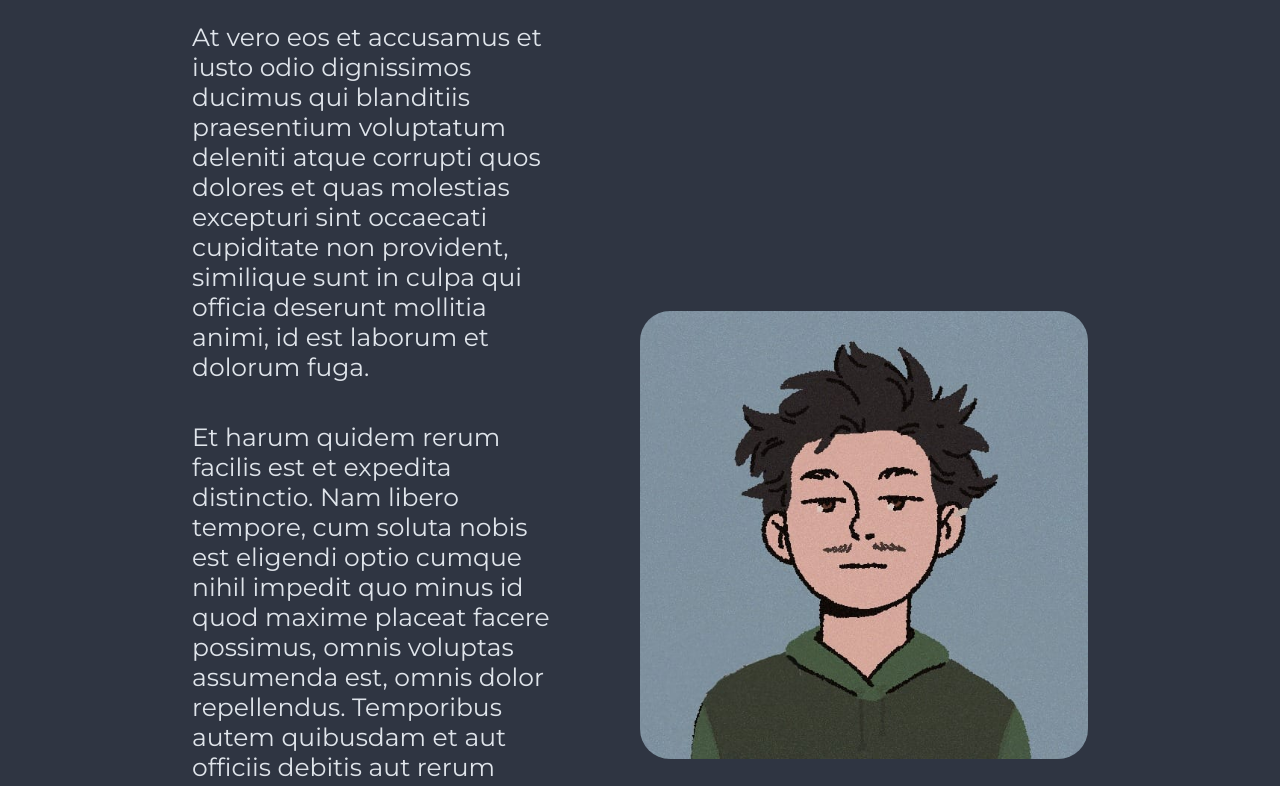
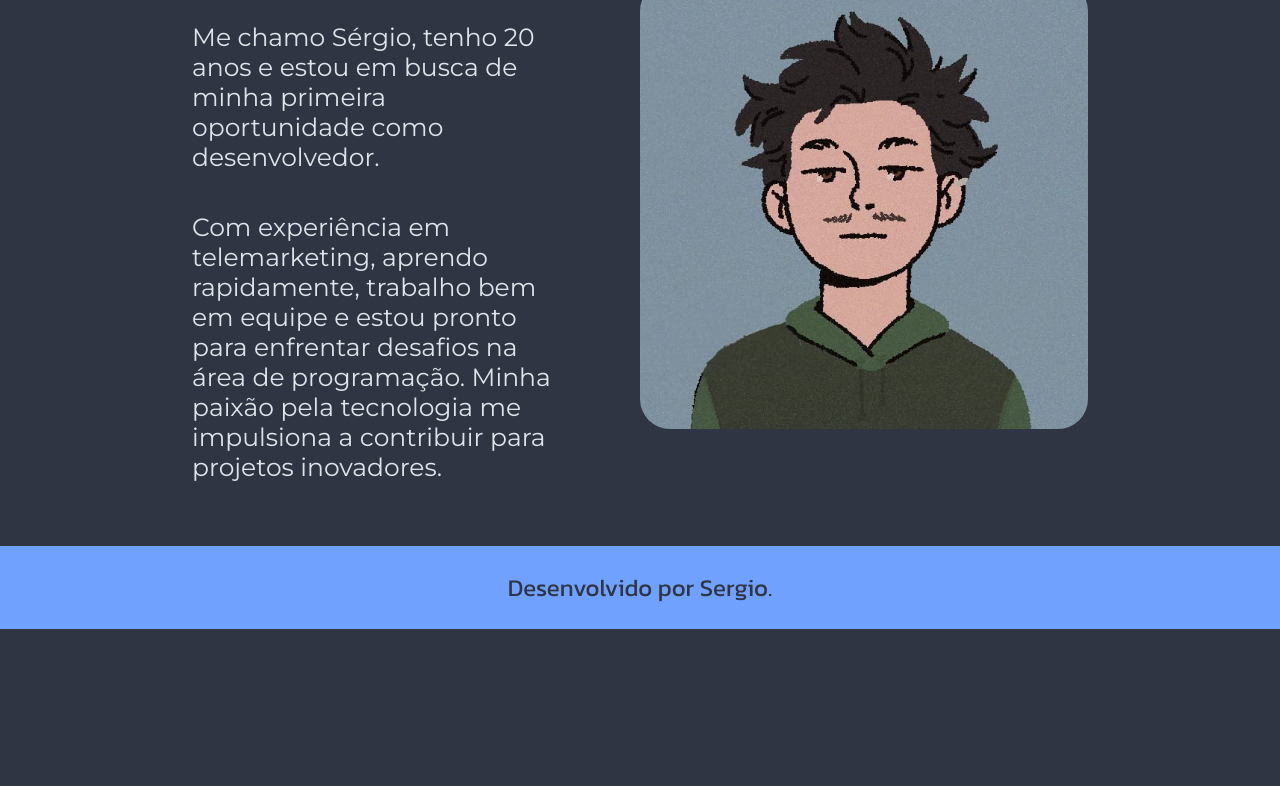
Before and after one commit to serjolass/Portfolio, a plain HTML site: page about.html in a window 1280 px wide. Shown: the part 209-995 px from the top of the page. After the commit the page ends 838 px from the top, so only its background shows below. Drawn offline with Linux system fonts and the light colour scheme.

Commit message:
Add files via upload

```diff
--- a/about.html
+++ b/about.html
@@ -18,8 +18,8 @@
     <main class="geral">
         <section class="geral__conteudo">
         <h1 class="geral__conteudo__titulo"> Sobre mim</h1>
-        <p class="geral__conteudo__texto">At vero eos et accusamus et iusto odio dignissimos ducimus qui blanditiis praesentium voluptatum deleniti atque corrupti quos dolores et quas molestias excepturi sint occaecati cupiditate non provident, similique sunt in culpa qui officia deserunt mollitia animi, id est laborum et dolorum fuga.</p>
-        <p class="geral__conteudo__texto">Et harum quidem rerum facilis est et expedita distinctio. Nam libero tempore, cum soluta nobis est eligendi optio cumque nihil impedit quo minus id quod maxime placeat facere possimus, omnis voluptas assumenda est, omnis dolor repellendus. Temporibus autem quibusdam et aut officiis debitis aut rerum necessitatibus saepe eveniet ut et voluptates repudiandae sint et molestiae non recusandae. Itaque earum rerum hic tenetur a sapiente delectus, ut aut reiciendis voluptatibus maiores alias consequatur aut perferendis doloribus asperiores ipsum delis forum birol parela maxime infena. Excepteur sint occaecat </p>
+        <p class="geral__conteudo__texto">Me chamo Sérgio, tenho 20 anos e estou em busca de minha primeira oportunidade como desenvolvedor.</p>
+        <p class="geral__conteudo__texto">Com experiência em telemarketing, aprendo rapidamente, trabalho bem em equipe e estou pronto para enfrentar desafios na área de programação. Minha paixão pela tecnologia me impulsiona a contribuir para projetos inovadores. </p>
         </section>
         <img class="fotinha" src="./ftinh/euzin.jpg" alt="Imagem de Sergio Ferreira">
     </main>
```
